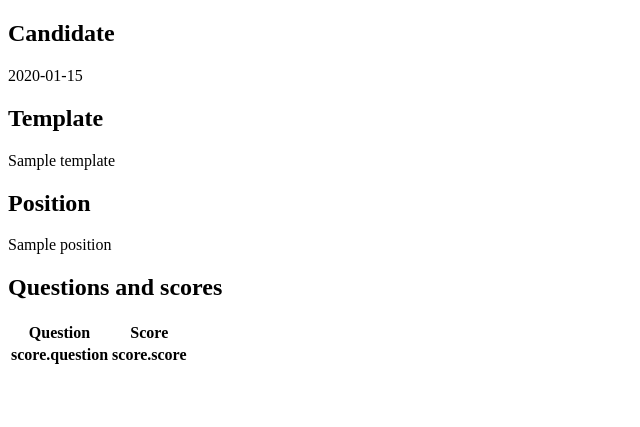
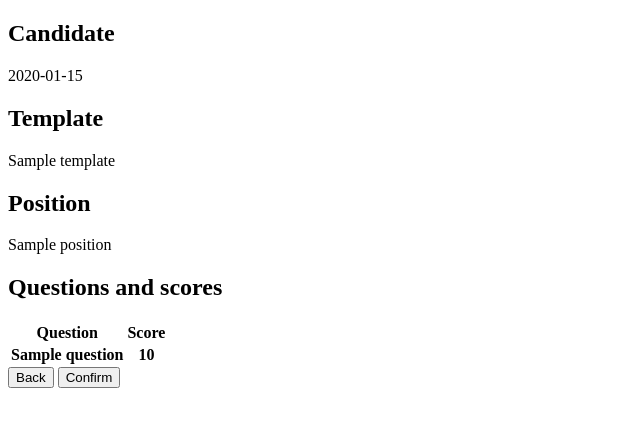
Before and after one commit to Lodek/interview, a Django app: template interview/templates/interview/review.html in a window 1280 px wide. Shown: the top 427 px of the page, without its empty margins (0-640 px from the left). Run offline with Django 3.2, Linux system fonts and the light colour scheme; the template is opened without the code that fills it: most values are stand-ins (such as "Sample title", 1, 10 or a date in 2020); lists and menus that the app fills with data are empty.

Commit message:
review template

```diff
--- a/interview/templates/interview/review.html
+++ b/interview/templates/interview/review.html
@@ -17,13 +17,17 @@
   <th>Question</th>
   <th>Score</th>
 </tr>
-{% for score in scores %}
+{% for question, score in questions_scores %}
 <tr>
-  <th>score.question</th>
-  <th>score.score</th>
+  <th>{{question.question}}</th>
+  <th>{{score}}</th>
 </tr>
-
 {% endfor %}
 </table>
 
+<button type="button">Back</button>
+<a href={% url 'interview:conclusion' %}>
+<button type="button">Confirm</button>
+</a>
+
 {% endblock %}
```
